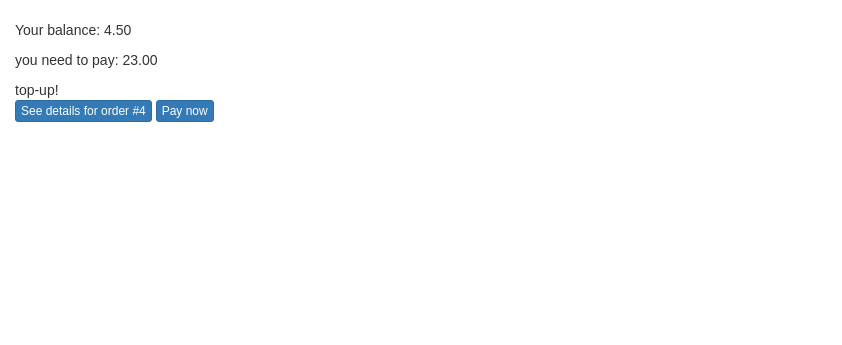
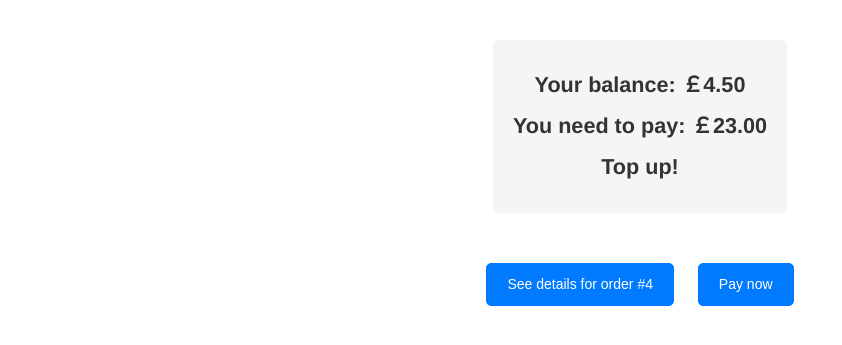
Before and after one commit to Alessio2110/django_vehicle_sharing, a Django app: page /order_history/4/payment/ in a window 1280 px wide. Shown: the part 50-395 px from the top of the page, without its empty margins (0-842 px from the left). Run offline with Django 3.2, Linux system fonts and the light colour scheme; a user stored in the database is signed in; data comes from the database, SQL or seed files in the repository; some libraries are stand-ins or nearby versions.

Commit message:
details and payment

```diff
--- a/IT_Project/locations/urls.py
+++ b/IT_Project/locations/urls.py
@@ -8,10 +8,10 @@ urlpatterns = [
     path('', views.index, name='index'),
     # path('vehicle/', views.index, name='vehicle'),
     path('order_history/', views.order_history,name='order_history'),
-    path('order_history/<int:nid>/details/', views.order_detail),
+    path('order_history/<int:nid>/details/', views.order_detail, name='order_detail'),
     path('create_order/', views.create_order, name='create_order'),
     path('return_order/', views.return_order, name='return_order'),
     path('conclude_order/', views.conclude_order, name='conclude_order'),
     path('deposit/', views.deposit, name='deposit'),
-    path('order_history/<int:nid>/payment/', views.payment),
+    path('order_history/<int:nid>/payment/', views.payment,name='payment'),
 ]
--- a/IT_Project/locations/views.py
+++ b/IT_Project/locations/views.py
@@ -71,12 +71,29 @@ def order_detail(request,nid):
     if request.user is None or not request.user.is_authenticated:
         return redirect("/accounts/login")
     order = models.Order.objects.get(id=nid)
+    car = order.vehicle.type.name
+    date = order.initial_time.date()
 
+    returntime = order.final_time.strftime("%H:%M")
+    timedelta = order.final_time - order.initial_time
+    hours, remainder = divmod(timedelta.seconds, 3600)
+    minutes, seconds = divmod(remainder, 60)
+    formatted_time = f"{hours:02d}:{minutes:02d}:{seconds:02d}"
+
+    cost = order.cost
+    # cost = '￡'+cost
+
+    iadd = order.initial_location.address
+    fadd = order.final_location.address
+
+    obj={'car':car , 'order_id':nid, 'date': date , 'returntime':returntime , 'formatted_time': formatted_time , 'cost':cost , 'iadd':iadd , 'fadd':fadd}
+
+    print(obj)
     if order.customer.user != request.user:
         return redirect("/order_history/")
 
 
-    return render(request, 'locations/order_detail.html', {'obj': order})
+    return render(request, 'locations/order_detail.html', {'obj': obj})
 
 # Create new order given data from user
 def create_order(request):
--- /dev/null
+++ b/IT_Project/static/css/payment.css
@@ -0,0 +1,46 @@
+.content-wrapper {
+  display: flex;
+  flex-direction: column;
+  align-items: center;
+  justify-content: center;
+  height: 100%;
+}
+
+.payment-info {
+  margin: 20px 0;
+  text-align: center;
+  background-color: #f5f5f5;
+  color: #333;
+  font-family: "Helvetica Neue", sans-serif;
+  font-size: 18px;
+  font-weight: 600;
+  font-style: normal;
+  border-radius: 5px;
+  padding: 20px;
+}
+
+.payment-info p {
+  font-size: 1.2em;
+  margin: 10px 0;
+}
+
+.btn-wrapper {
+  margin-top: 20px;
+}
+
+.btn {
+  display: inline-block;
+  margin: 10px;
+  padding: 10px 20px;
+  font-size: 1em;
+  color: #fff;
+  background-color: #007bff;
+  border-color: #007bff;
+  border-radius: 5px;
+  cursor: pointer;
+}
+
+.btn:hover {
+  background-color: #0069d9;
+  border-color: #0062cc;
+}
--- a/IT_Project/templates/locations/payment.html
+++ b/IT_Project/templates/locations/payment.html
@@ -5,21 +5,25 @@
     Payment Page
 {% endblock %}
 
+
+{% block extrahead %}
+<link rel="stylesheet" type="text/css" href="{% static 'css/payment.css' %}">
+
+
+{% endblock%}
+
 {% block content %}
-
-  <p>Your balance: {{ balance }}</p>
-  <p>you need to pay: {{ cost }}</p>
-
-  {% if balance < cost%}
-  top-up!
-  {% endif%}
-  <form method="POST">
-    {% csrf_token %}
-    <div>
-      <a class="btn btn-primary btn-xs" href="/order_history/{{order.id}}/details/"> See details for order #{{order.id}}</a>
-
-    <button class= "btn btn-primary btn-xs" type="submit" name="pay" id="pay" value="none"> Pay now</button>
-
+  <div class="content-wrapper">
+    <div class="payment-info">
+      <p>Your balance: ￡{{ balance }}</p>
+      <p>You need to pay: ￡{{ cost }}</p>
+      {% if balance < cost%}
+      <p>Top up!</p>
+      {% endif%}
     </div>
-  </form>
+    <div class="btn-wrapper">
+      <a class="btn btn-primary btn-xs" href="/order_history/{{order.id}}/details/">See details for order #{{order.id}}</a>
+      <button class="btn btn-primary btn-xs" type="submit" name="pay" id="pay" value="none">Pay now</button>
+    </div>
+  </div>
 {% endblock %}
```
Also changed, not shown: IT_Project/locations/tests.py (+142 -1 lines), IT_Project/templates/locations/order_detail.html (+16 -24 lines).
